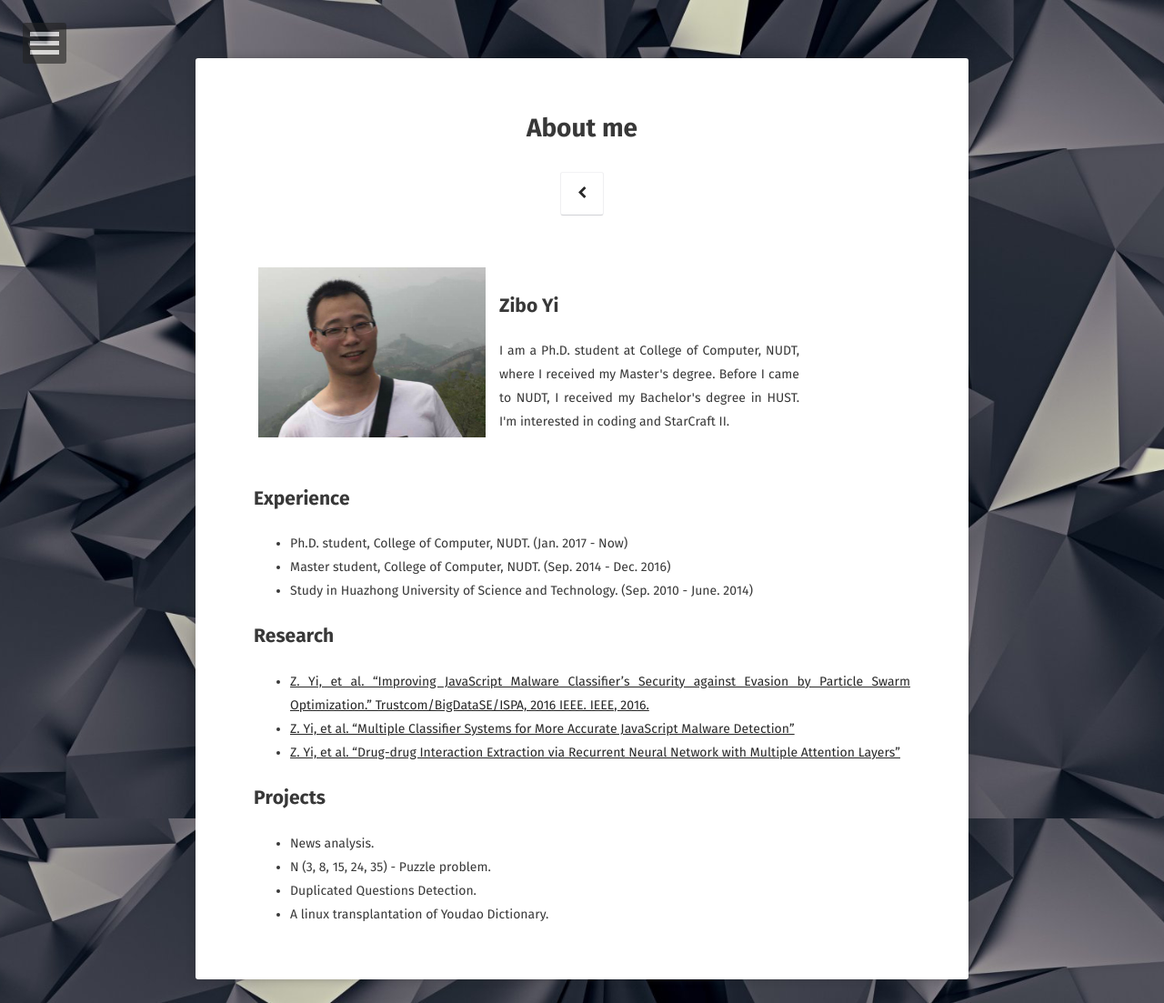
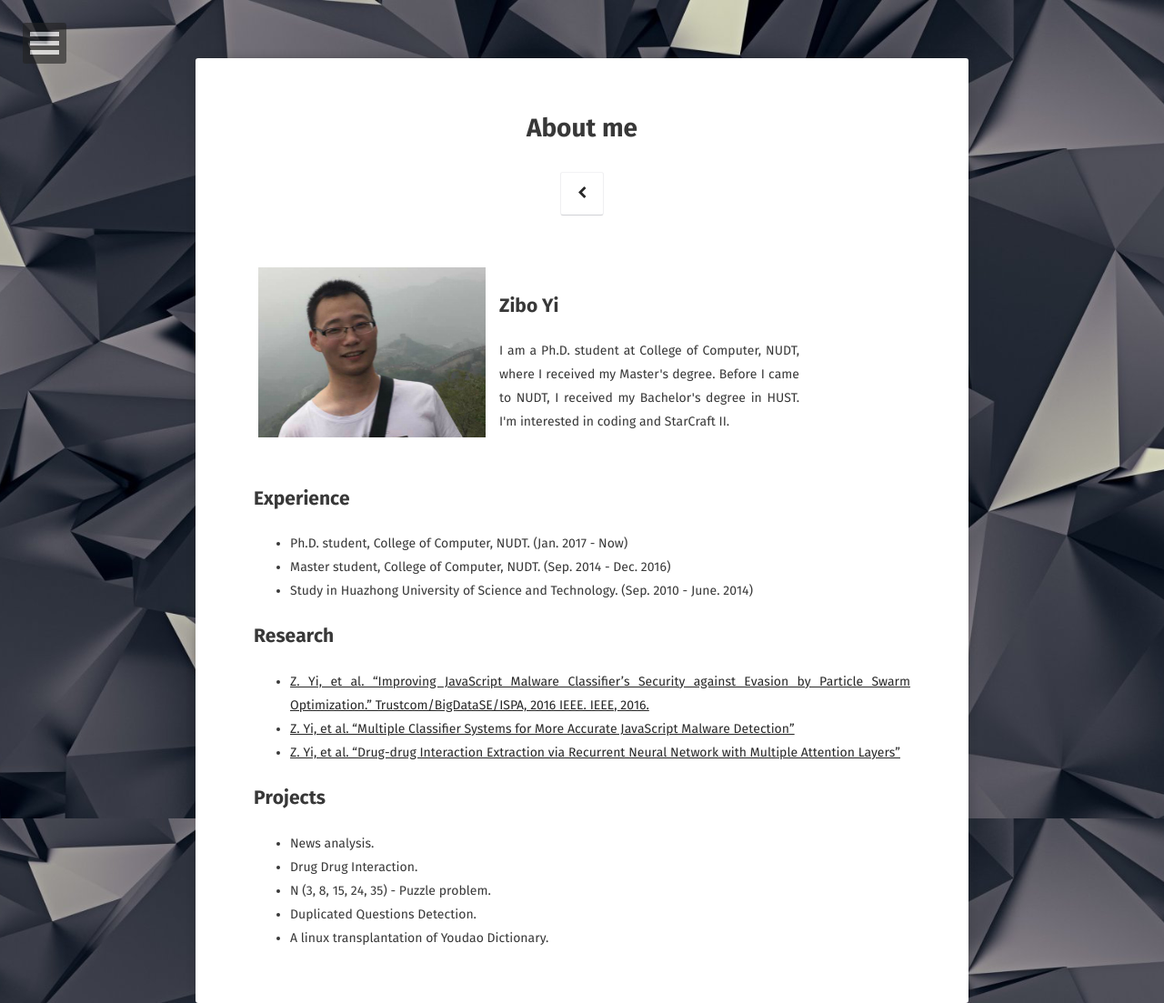
Before and after one commit to ziboyi/ziboyi.github.io, a Jekyll site: the page built from about/index.md, in a window 1280 px wide. Shown: the whole page at 91% size. Built offline with Jekyll 4.4.1, drawn with Linux system fonts in a browser that asks for light colours; some web fonts are replaced.

Commit message:
Customized

```diff
--- a/about/index.md
+++ b/about/index.md
@@ -73,6 +73,7 @@ I am a Ph.D. student at College of Computer, NUDT, where I received my Master's
 
 ## Projects
 * News analysis.
+* Drug Drug Interaction.
 * N (3, 8, 15, 24, 35) - Puzzle problem.
 * Duplicated Questions Detection.
 * A linux transplantation of Youdao Dictionary.
```
